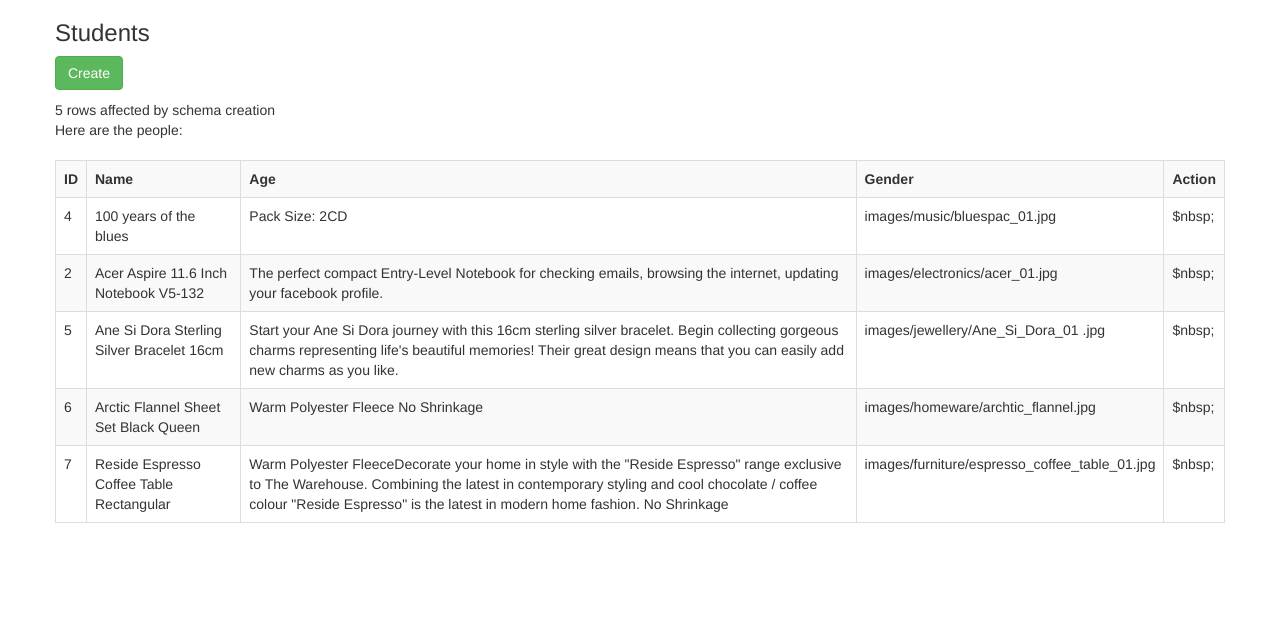
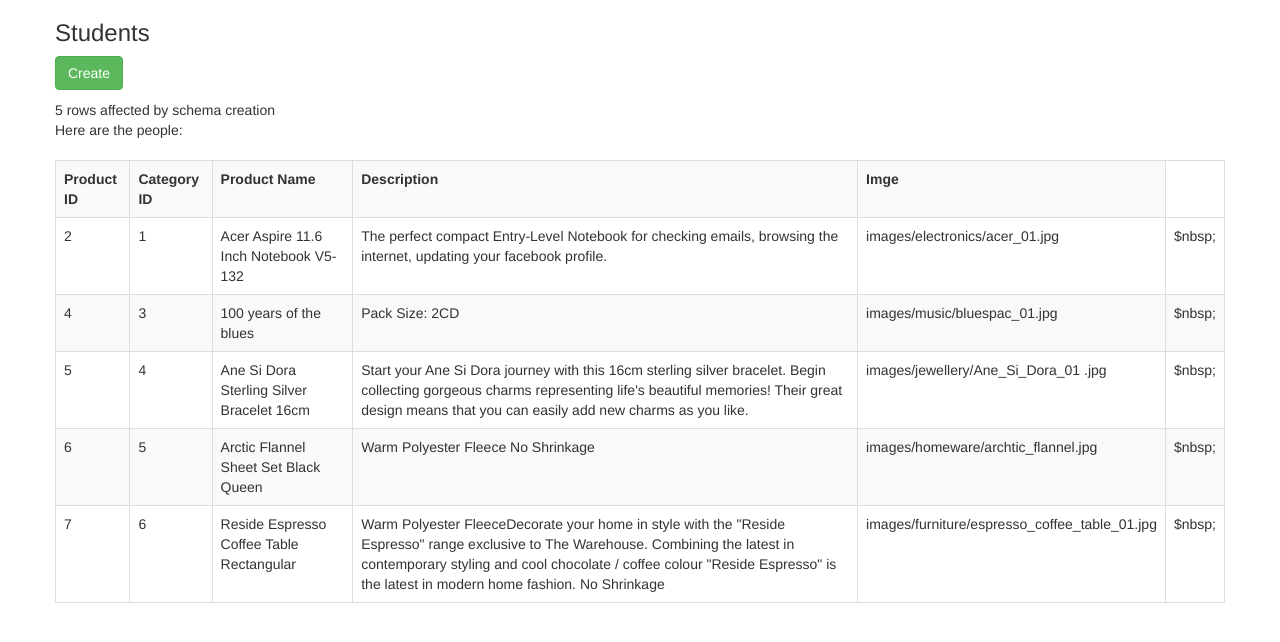
Before and after one commit to gardencode/PHPeCommerce, a PHP site: page / in a window 1280 px wide. Shown: the top 642 px of the page. Run offline with PHP 8.4, Linux system fonts and the light colour scheme; data comes from the database, SQL or seed files in the repository.

Commit message:
Added my own php testing my own database to make sure it is correct

```diff
--- a/development/Database files/PHP results from Cainton/index.php
+++ b/development/Database files/PHP results from Cainton/index.php
@@ -15,11 +15,11 @@
 		<table class="table table-striped table-bordered table-hover">
 			<tbody>
 				<tr>
-					<th>ID</th>
-			        <th>Name</th>
-			        <th>Age</th>
-			        <th>Gender</th>
-			        <th>Action</th>
+					<th>Product ID</th>
+			        <th>Category ID</th>
+			        <th>Product Name</th>
+			        <th>Description</th>
+			        <th>Imge</th>
 				</tr>
 				<?php include 'result.php'; ?>
 			</tbody>
--- a/development/Database files/PHP results from Cainton/result.php
+++ b/development/Database files/PHP results from Cainton/result.php
@@ -10,11 +10,12 @@ try {
 	echo "$nRows rows affected by schema creation<br/>";
 	echo 'Here are the people:<br/><br/>';
 
-	$rows=$db->query("select product_id, product_name,product_description,product_image from product order by product_name");
+	$rows=$db->query("select product_id, category_id, product_name,product_description,product_image from product");
 	//var_dump($rows);
 	foreach($rows as $row){
 				echo '<tr>';
 				echo '<td>'.$row['product_id'].'</td>';
+				echo '<td>'.$row['category_id'].'</td>';
 				echo'<td>'.$row['product_name'].'</td>';
 				echo '<td>'.$row['product_description'].'</td>';
 				echo '<td>'.$row['product_image'].'</td>';
```
